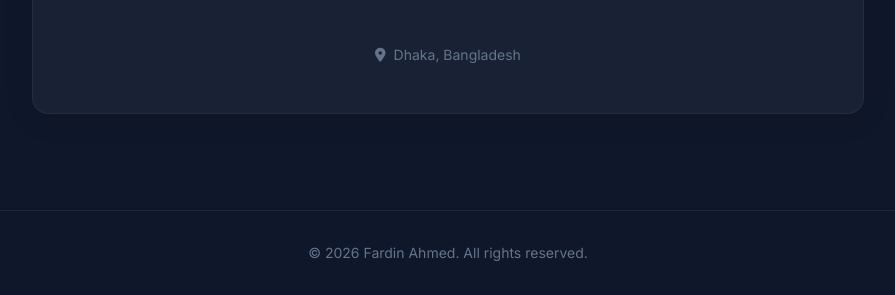
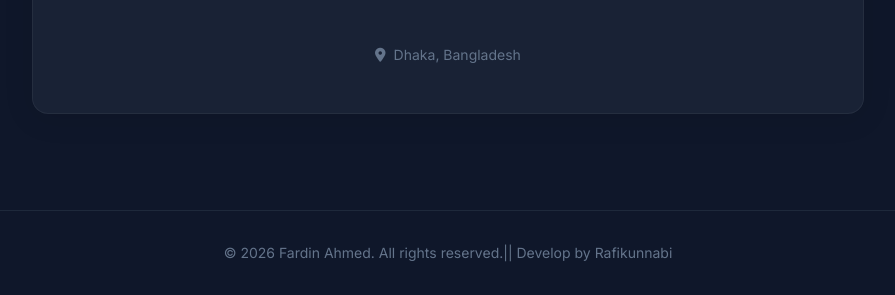
Before and after one commit to Rafikunnabi-Piash/Fardin-Ahmed, a plain HTML site: page index.html in a window 1280 px wide. Shown: the part 4266-4561 px from the top of the page, without its empty margins (192-1087 px from the left). Drawn offline with nearby package versions, Linux system fonts and the light colour scheme.

Commit message:
index.html

```diff
--- a/index.html
+++ b/index.html
@@ -611,7 +611,7 @@
     <!-- Footer -->
     <footer class="bg-slate-900 py-8 border-t border-slate-800 text-center">
         <p class="text-slate-500 text-sm">
-            &copy; <script>document.write(new Date().getFullYear())</script> Fardin Ahmed. All rights reserved.
+            &copy; <script>document.write(new Date().getFullYear())</script> Fardin Ahmed. All rights reserved.|| Develop by Rafikunnabi
         </p>
     </footer>
 
```
